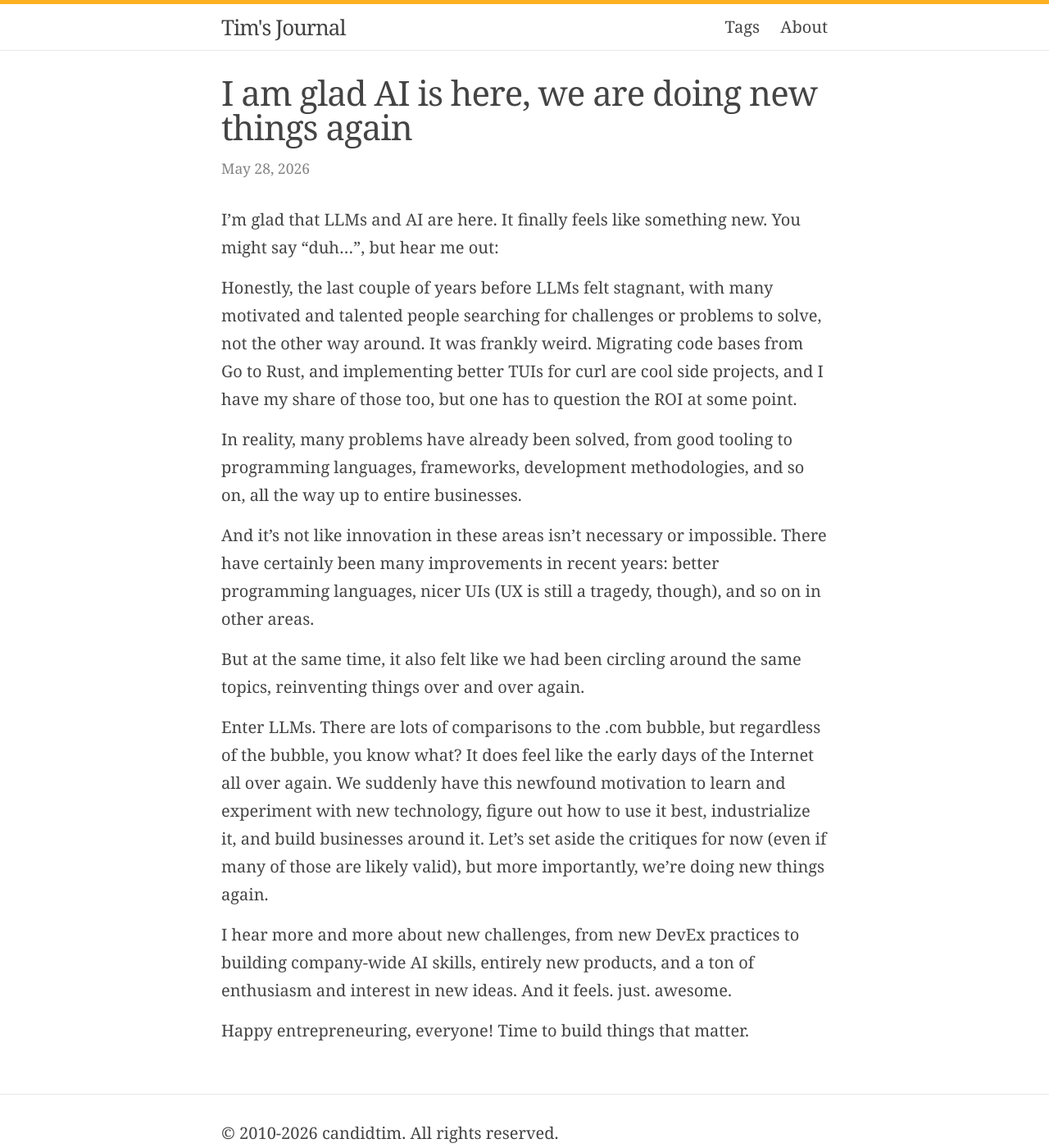
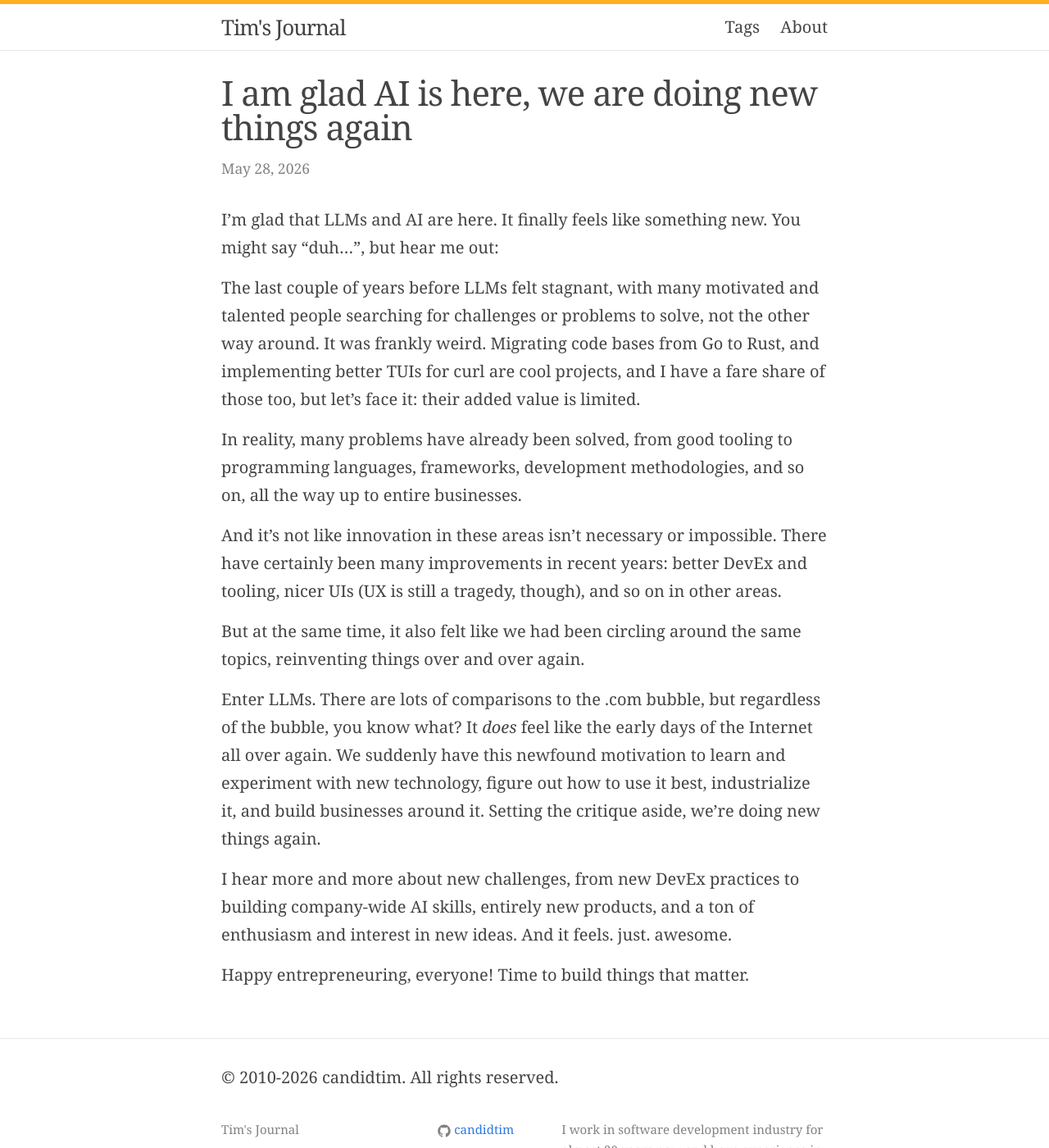
Before and after one commit to candidtim/candidtim.github.io, a Jekyll site: the page built from _posts/2026-05-28-llms-are-new.md, in a window 1280 px wide and 1400 px high. Shown: the whole window at 82% size. Built offline with Jekyll 4.4.1, drawn with Linux system fonts in a browser that asks for light colours; comment, search, counter and statistics services are not loaded.

```diff
--- a/_layouts/post.html
+++ b/_layouts/post.html
@@ -12,15 +12,4 @@ layout: default
     {{ content }}
   </article>
 
-  <div id="disqus_thread"></div>
-  <script type="text/javascript">
-    var disqus_shortname = 'candidtimgithubio';
-    (function() {
-      var dsq = document.createElement('script'); dsq.type = 'text/javascript'; dsq.async = true;
-      dsq.src = '//' + disqus_shortname + '.disqus.com/embed.js';
-      (document.getElementsByTagName('head')[0] || document.getElementsByTagName('body')[0]).appendChild(dsq);
-    })();
-  </script>
-  <noscript>Please enable JavaScript to view the <a href="https://disqus.com/?ref_noscript">comments powered by Disqus.</a></noscript>
-
 </div>
--- a/_posts/2026-05-28-llms-are-new.md
+++ b/_posts/2026-05-28-llms-are-new.md
@@ -12,29 +12,28 @@ description: >
 I’m glad that LLMs and AI are here. It finally feels like something new. You
 might say "duh...", but hear me out:
 
-Honestly, the last couple of years before LLMs felt stagnant, with many
+The last couple of years before LLMs felt stagnant, with many
 motivated and talented people searching for challenges or problems to solve,
 not the other way around. It was frankly weird. Migrating code bases from Go to
-Rust, and implementing better TUIs for curl are cool side projects, and I have
-my share of those too, but one has to question the ROI at some point.
+Rust, and implementing better TUIs for curl are cool projects, and I have
+a fare share of those too, but let's face it: their added value is limited.
 
 In reality, many problems have already been solved, from good tooling to
 programming languages, frameworks, development methodologies, and so on, all
 the way up to entire businesses.
 
 And it's not like innovation in these areas isn't necessary or impossible.
-There have certainly been many improvements in recent years: better programming
-languages, nicer UIs (UX is still a tragedy, though), and so on in other areas.
+There have certainly been many improvements in recent years: better DevEx
+and tooling, nicer UIs (UX is still a tragedy, though), and so on in other areas.
 
 But at the same time, it also felt like we had been circling around the same
 topics, reinventing things over and over again.
 
 Enter LLMs. There are lots of comparisons to the .com bubble, but regardless of
-the bubble, you know what? It does feel like the early days of the Internet all
+the bubble, you know what? It *does* feel like the early days of the Internet all
 over again. We suddenly have this newfound motivation to learn and experiment
 with new technology, figure out how to use it best, industrialize it, and build
-businesses around it. Let's set aside the critiques for now (even if many of
-those are likely valid), but more importantly, we’re doing new things again.
+businesses around it. Setting the critique aside, we’re doing new things again.
 
 I hear more and more about new challenges, from new DevEx practices to building
 company-wide AI skills, entirely new products, and a ton of enthusiasm and
```
Also changed, not shown: _posts/2026-06-16-rnd_profit_center.md (added, +54 -0 lines).
